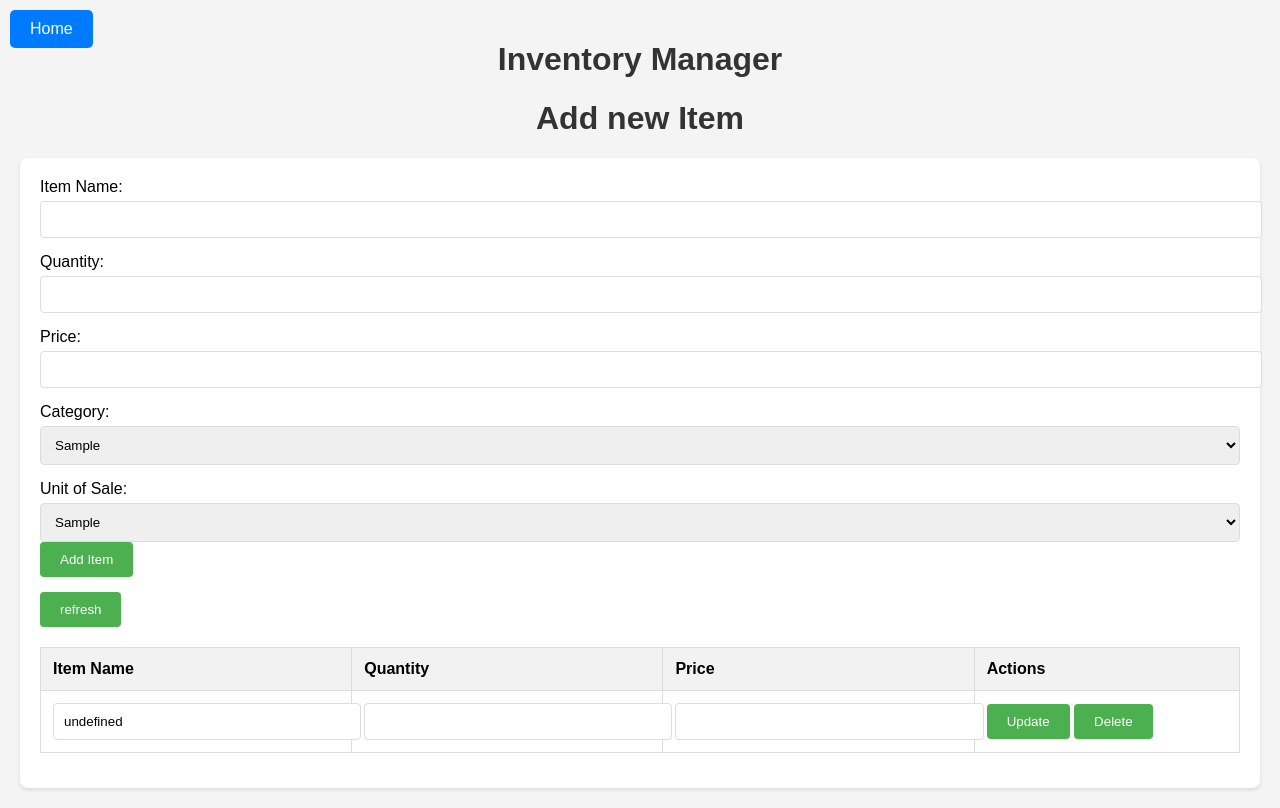
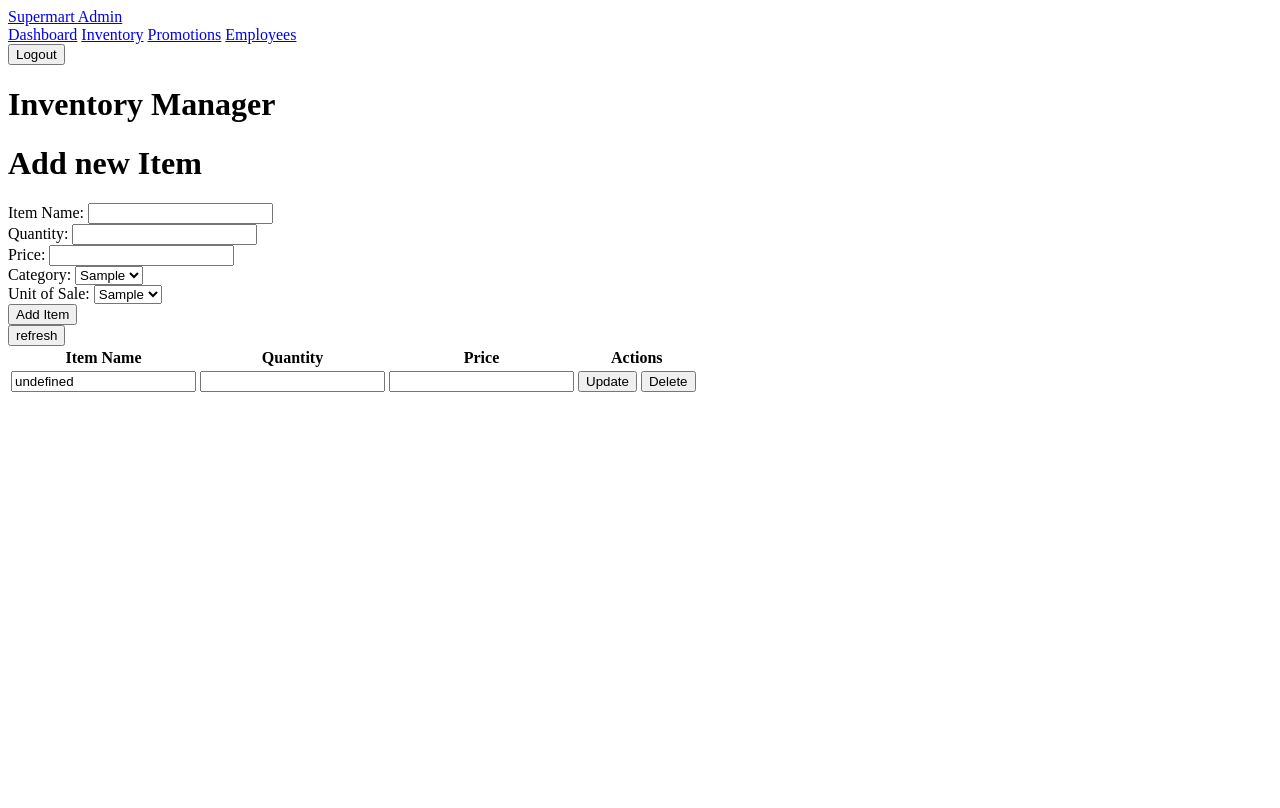
Before and after one commit to chirag170298/CP3407_G3, a PHP site: page /inventoryManagement.php in a window 1280 px wide. After the commit the page ends 392 px from the top, so only its background shows below. Run offline with PHP 8.4, Linux system fonts and the light colour scheme; tables that the repository leaves empty or names only in its code hold one stand-in row (values such as "Sample post"); data that the repository does not hold is empty.

Commit message:
move styles to mainstyles.css, add navbar pointers

```diff
--- a/inventoryManagement.php
+++ b/inventoryManagement.php
@@ -44,108 +44,26 @@
 <!DOCTYPE html>
 <html lang="en">
 <head>
+<link rel="stylesheet" href="mainstyles.css">
     <meta charset="UTF-8">
     <meta name="viewport" content="width=device-width, initial-scale=1.0">
     <title>Inventory Manager</title>
     <title>Add new item</title>
-    <style>
-        body {
-            font-family: Arial, sans-serif;
-            background-color: #f4f4f4;
-            margin: 0;
-            padding: 20px;
-        }
-        h1 {
-            text-align: center;
-            color: #333;
-        }
-        .container {
-            max-width: 10000px;
-            margin: 0 auto;
-            background: white;
-            padding: 20px;
-            border-radius: 8px;
-            box-shadow: 0 2px 4px rgba(0, 0, 0, 0.1);
-        }
-        .form-group {
-            margin-bottom: 15px;
-        }
-        .form-group label {
-            display: block;
-            margin-bottom: 5px;
-        }
-        .form-group input,
-        .form-group select {
-            width: 100%;
-            padding: 10px;
-            border: 1px solid #ddd;
-            border-radius: 4px;
-        }
-        .form-group button {
-            padding: 10px 20px;
-            background: #4CAF50;
-            color: white;
-            border: none;
-            border-radius: 4px;
-            cursor: pointer;
-        }
-        .form-group button:hover {
-            background: #45a049;
-        }
-        table {
-            width: 100%;
-            border-collapse: collapse;
-            margin-top: 20px;
-        }
-        table, th, td {
-            border: 1px solid #ddd;
-        }
-        th, td {
-            padding: 12px;
-            text-align: left;
-        }
-        th {
-            background-color: #f2f2f2;
-        }
-        .edit-btn, .delete-btn {
-            padding: 5px 10px;
-            color: white;
-            border: none;
-            border-radius: 4px;
-            cursor: pointer;
-        }
-        .edit-btn {
-            background: #2196F3;
-        }
-        .edit-btn:hover {
-            background: #1976D2;
-        }
-        .delete-btn {
-            background: #f44336;
-        }
-        .delete-btn:hover {
-            background: #e53935;
-        }
-        .home-button {
-    position: fixed;
-    top: 10px; /* Adjust to position vertically */
-    left: 10px; /* Adjust to position horizontally */
-    background-color: #007bff; /* Example background color */
-    color: #fff; /* Text color */
-    padding: 10px 20px;
-    text-decoration: none; /* Remove underline */
-    border-radius: 5px;
-    border: none;
-    cursor: pointer;
-}
 
-.home-button:hover {
-    background-color: #0056b3; /* Darker color on hover */
-}
-    </style>
 </head>
 <body>
-<a href="index.php" class="home-button">Home</a>
+<div class="navbar">
+<div class="logo">
+            <a href="index.php">Supermart Admin</a>
+        </div>
+        <div class="nav-links">
+            <a href="employee_stats.php">Dashboard</a>
+            <a href="inventoryManagement.php">Inventory</a>
+            <a href="promotions.php">Promotions</a>
+            <a href="#">Employees</a>
+        </div>
+        <button class="logout-btn" onclick=Logout()>Logout</button>
+    </div>
     <h1>Inventory Manager</h1>
     <h1>Add new Item</h1>
     <div class="container">
@@ -285,7 +203,7 @@
                     // <td>${price}</td>
                     // <td><button class="delete-btn" onclick="deleteEntry('${stockID}')">Delete</button></td>
                 // Append row to table body
-    function addNewItem() {
+                function addNewItem() {
         var formData = new FormData();
         formData.append('itemname', document.getElementById('itemname').value);
         formData.append('itemquantity', document.getElementById('itemquantity').value);
```
